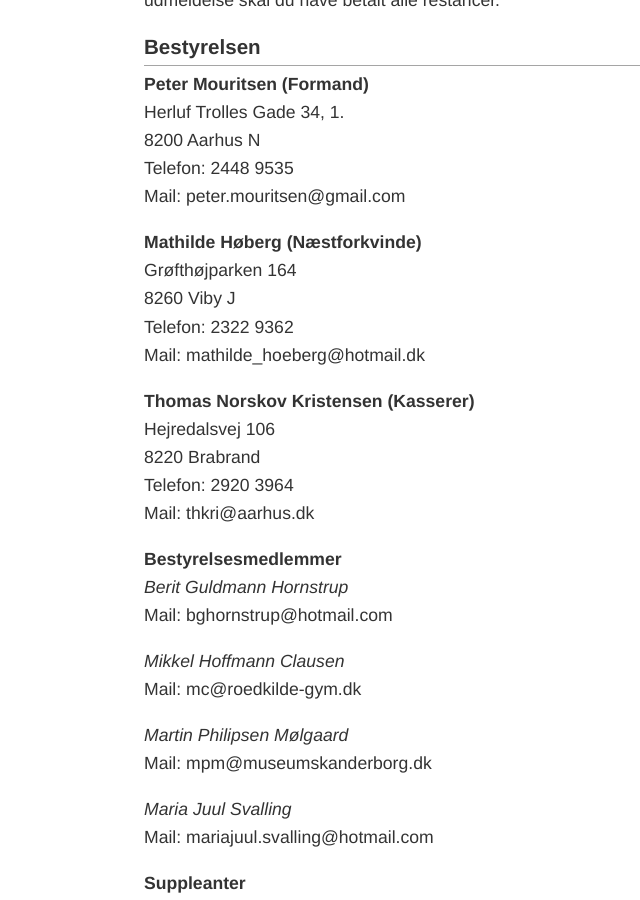
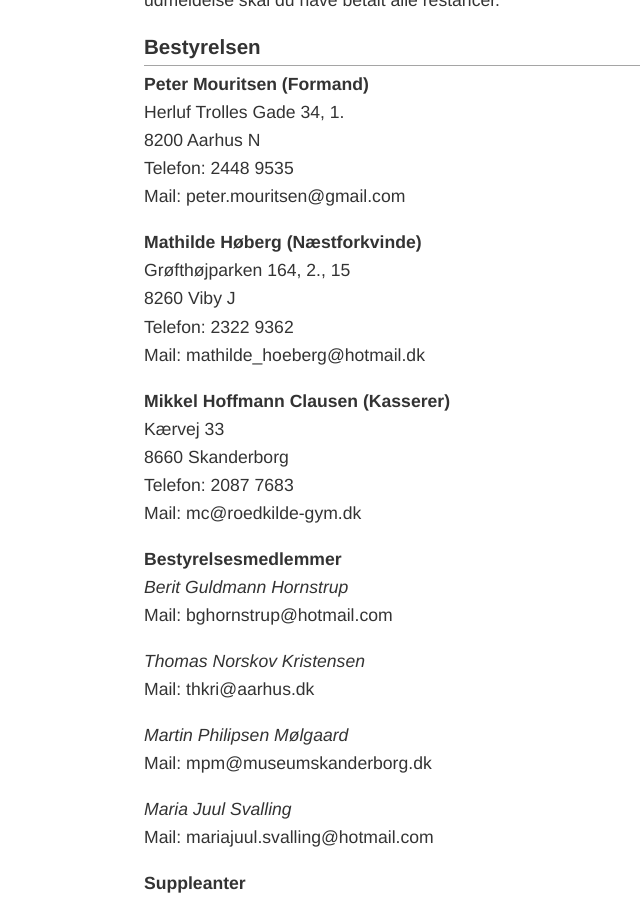
Before and after one commit to guldhorn/historisk-samfund, a Jekyll site: the page built from foreningen.md, in a window 1280 px wide and 900 px high, scrolled down 577 px. Shown: the whole window, without its empty margins (0-640 px from the left). Built offline with Jekyll 4.4.1, drawn with Linux system fonts in a browser that asks for light colours.

Commit message:
Update foreningen.md

```diff
--- a/foreningen.md
+++ b/foreningen.md
@@ -26,23 +26,23 @@ Telefon: 2448 9535<br>
 Mail: peter.mouritsen@gmail.com
 
 **Mathilde Høberg (Næstforkvinde)**<br>
-Grøfthøjparken 164<br>
+Grøfthøjparken 164, 2., 15<br>
 8260 Viby J<br>
 Telefon: 2322 9362<br>
 Mail: mathilde_hoeberg@hotmail.dk
 
-**Thomas Norskov Kristensen (Kasserer)**<br>
-Hejredalsvej 106<br>
-8220 Brabrand<br>
-Telefon: 2920 3964<br>
-Mail: thkri@aarhus.dk
+**Mikkel Hoffmann Clausen (Kasserer)**<br>
+Kærvej 33<br>
+8660 Skanderborg<br>
+Telefon: 2087 7683<br>
+Mail: mc@roedkilde-gym.dk
 
 #### Bestyrelsesmedlemmer
 *Berit Guldmann Hornstrup*<br>
 Mail: bghornstrup@hotmail.com
 
-*Mikkel Hoffmann Clausen*<br>
-Mail: mc@roedkilde-gym.dk
+*Thomas Norskov Kristensen*<br>
+Mail: thkri@aarhus.dk
 
 *Martin Philipsen Mølgaard*<br>
 Mail: mpm@museumskanderborg.dk
```
